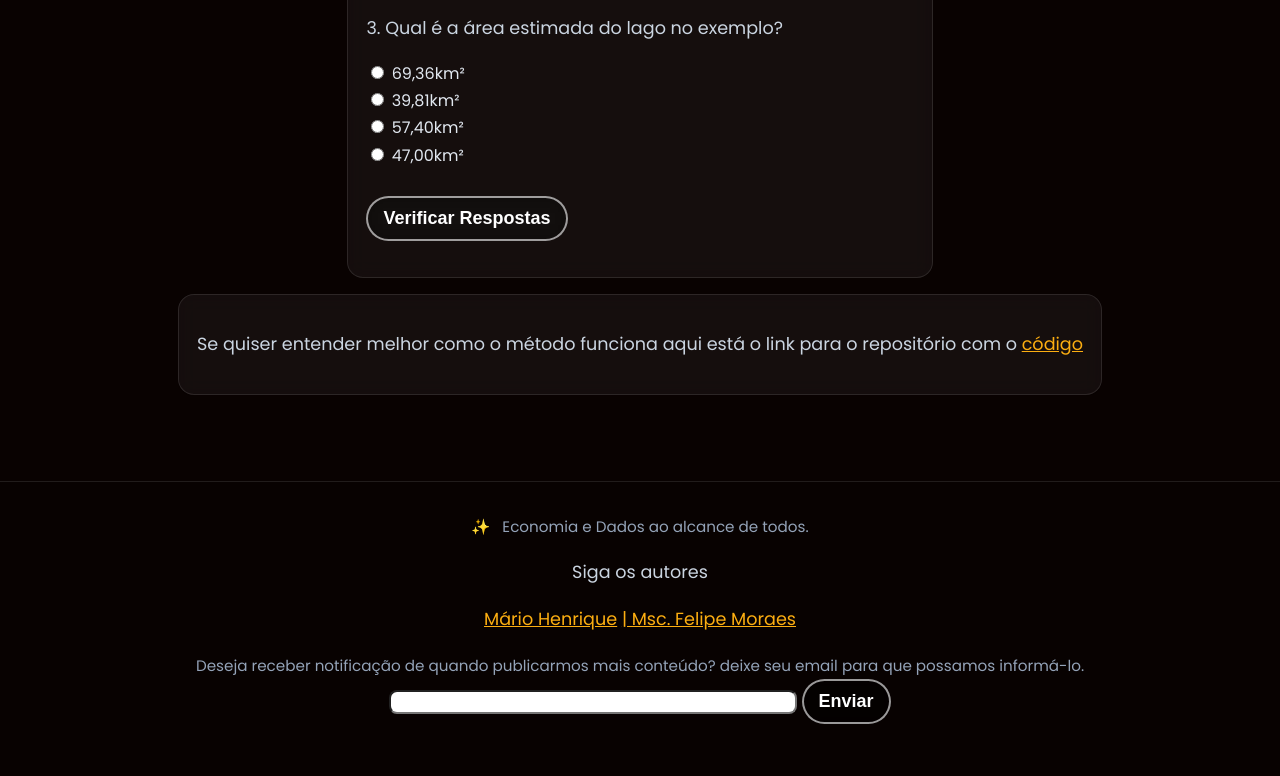
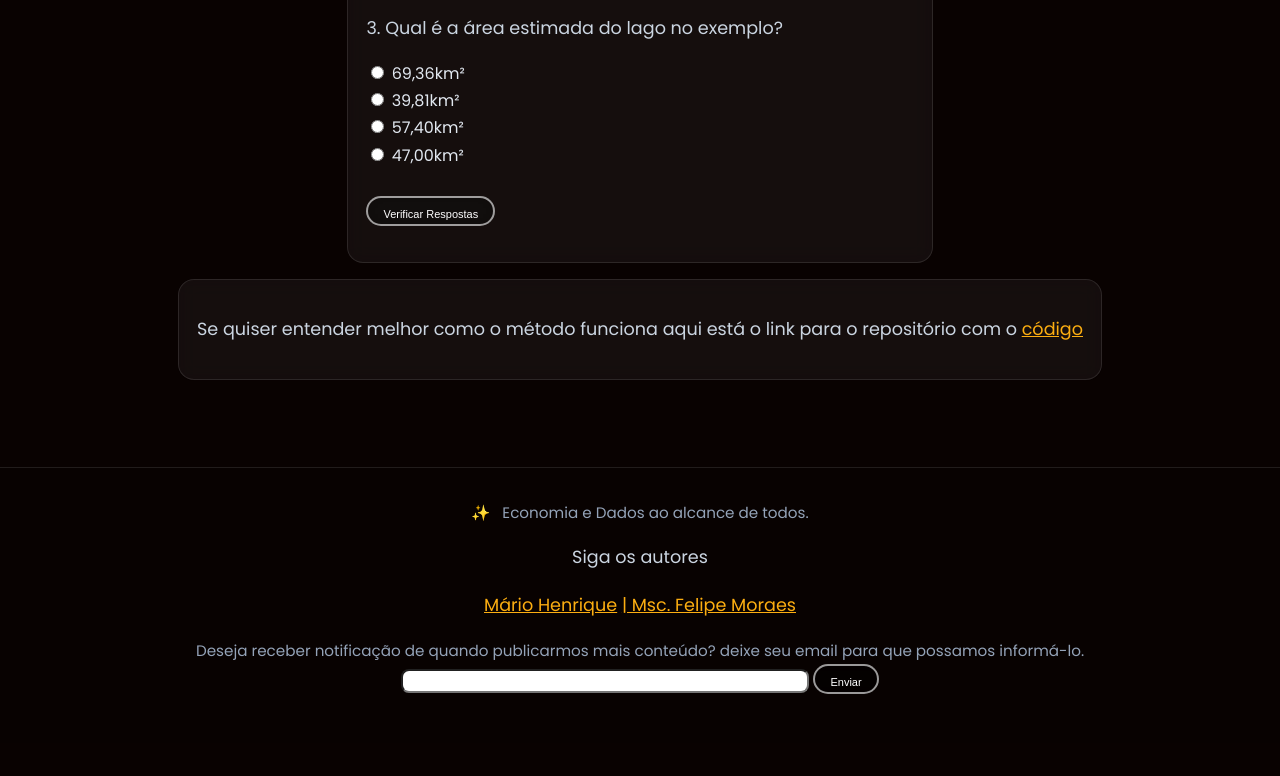
Before and after one commit to mhsousa/descomplicandoDados, a plain HTML site: page index.html in a window 1280 px wide. Shown: the part 4099-4875 px from the top of the page. After the commit the page ends 4850 px from the top, so only its background shows below. Drawn offline with nearby package versions, Linux system fonts and the light colour scheme; a web font is replaced by a local one.

Commit message:
Update css.css

```diff
--- a/css.css
+++ b/css.css
@@ -313,8 +313,9 @@
     .sendbutton {
       background: rgba(0, 0, 0, 0.4);
       color: white;
-      font-size: 18px;
-      font-weight: bold;
+      font-size: 11px;
+      height:30px;
+      font-weight: 100;
       padding: 10px 15px;
       border: 2px solid rgba(255, 255, 255, 0.6);
       border-radius: 30px;
```
